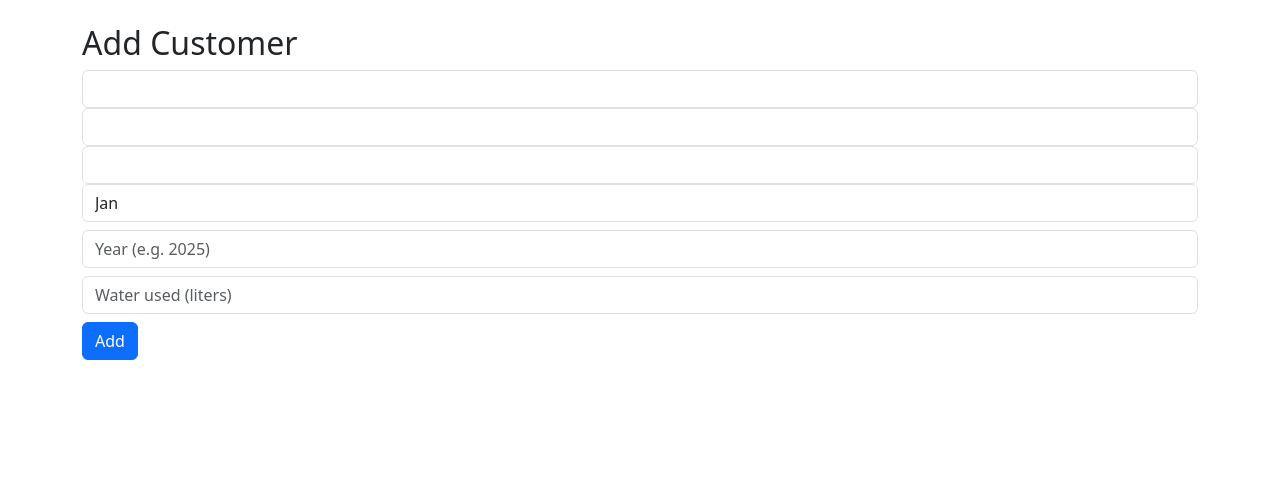
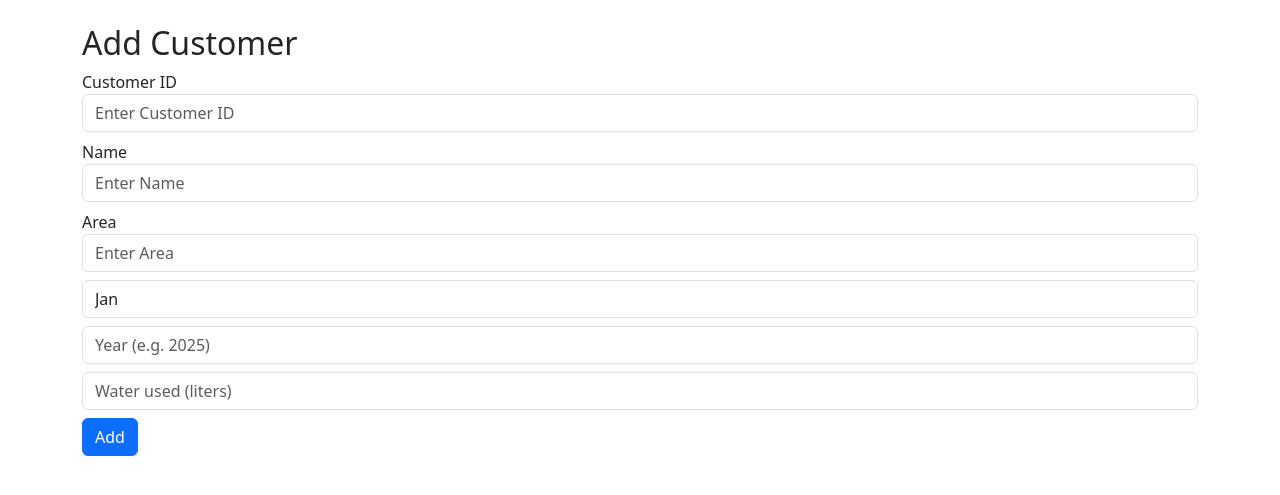
Before and after one commit to britesamsekar121-pixel/water-billing-analysis, a Django app: page /add/ in a window 1280 px wide. Shown: the top 495 px of the page. Run offline with Django 5.2, Linux system fonts and the light colour scheme.

Commit message:
final project main1

```diff
--- a/templates/add.html
+++ b/templates/add.html
@@ -11,9 +11,14 @@
 <form method="POST">
 {% csrf_token %}
 
-<input name="customer_id" required class="form-control">
-<input name="customer_name" required class="form-control">
-<input name="area" required class="form-control">
+<label>Customer ID</label>
+<input name="customer_id" placeholder="Enter Customer ID" required class="form-control mb-2">
+
+<label>Name</label>
+<input name="customer_name" placeholder="Enter Name" required class="form-control mb-2">
+
+<label>Area</label>
+<input name="area" placeholder="Enter Area" required class="form-control mb-2">
 <select name="month" class="form-control mb-2">
 <option value="Jan">Jan</option>
 <option value="Feb">Feb</option>
```
